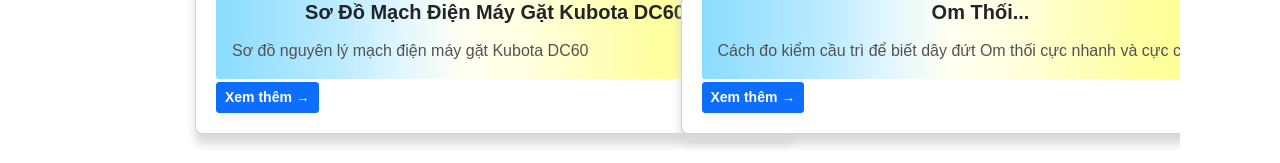
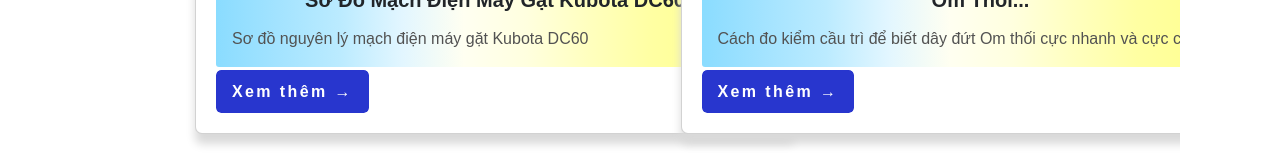
Before and after one commit to ngantran3112002/Web_Kubota_Test, a React (Create React App) app: page /machine in a window 1280 px wide. Shown: the part 501-664 px from the top of the page. Built offline with nearby package versions, Linux system fonts and the light colour scheme.

Commit message:
update machine

```diff
--- a/src/client/css/machine.css
+++ b/src/client/css/machine.css
@@ -75,6 +75,50 @@
     margin-top: 10px;
 }
 
+.button {
+    display: inline-block;
+    padding: 0.6rem 1rem;
+    border-radius: 5px;
+    color: #fff;
+    font-size: 1rem;
+    letter-spacing: 0.15rem;
+    transition: all 0.3s;
+    position: relative;
+    overflow: hidden;
+    z-index: 1;
+    text-decoration: none;
+}
+.button:after {
+    content: '';
+    position: absolute;
+    bottom: 0;
+    left: 0;
+    width: 100%;
+    height: 100%;
+    background-color: #2836ce;
+    border-radius: 5px;
+    z-index: -2;
+}
+.button:before {
+    content: '';
+    position: absolute;
+    bottom: 0;
+    left: 0;
+    width: 0%;
+    height: 100%;
+    background-color: #141f93;
+    transition: all 0.3s;
+    border-radius: 5px;
+    z-index: -1;
+}
+.button:hover {
+    color: #fff;
+}
+.button:hover:before {
+    width: 100%;
+}
+
+
 /*.news-info {
     margin-bottom: 25px;
 }
--- a/src/client/pages/machine.js
+++ b/src/client/pages/machine.js
@@ -23,7 +23,7 @@ const MachineEngineering = () => {
                     <p className="card-text">{machine.details1}</p>
                   </div>
                   <div className="d-flex justify-content-between align-items-center">
-                    <Link to = {`/machine/${machine.id}`} className="btn btn-primary btn-sm"> Xem thêm &rarr; </Link>
+                    <Link to = {`/machine/${machine.id}`} className="button btn-primary btn-sm"> Xem thêm &rarr; </Link>
                   </div>
                 </div>
               </div>
```
